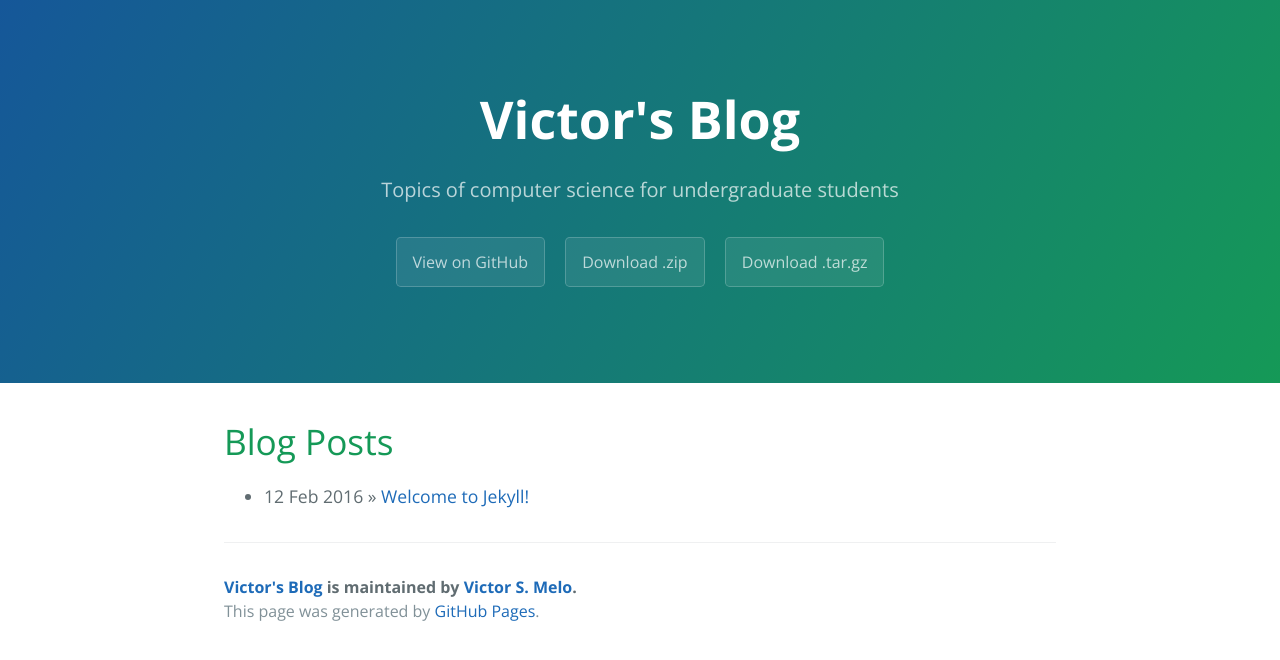
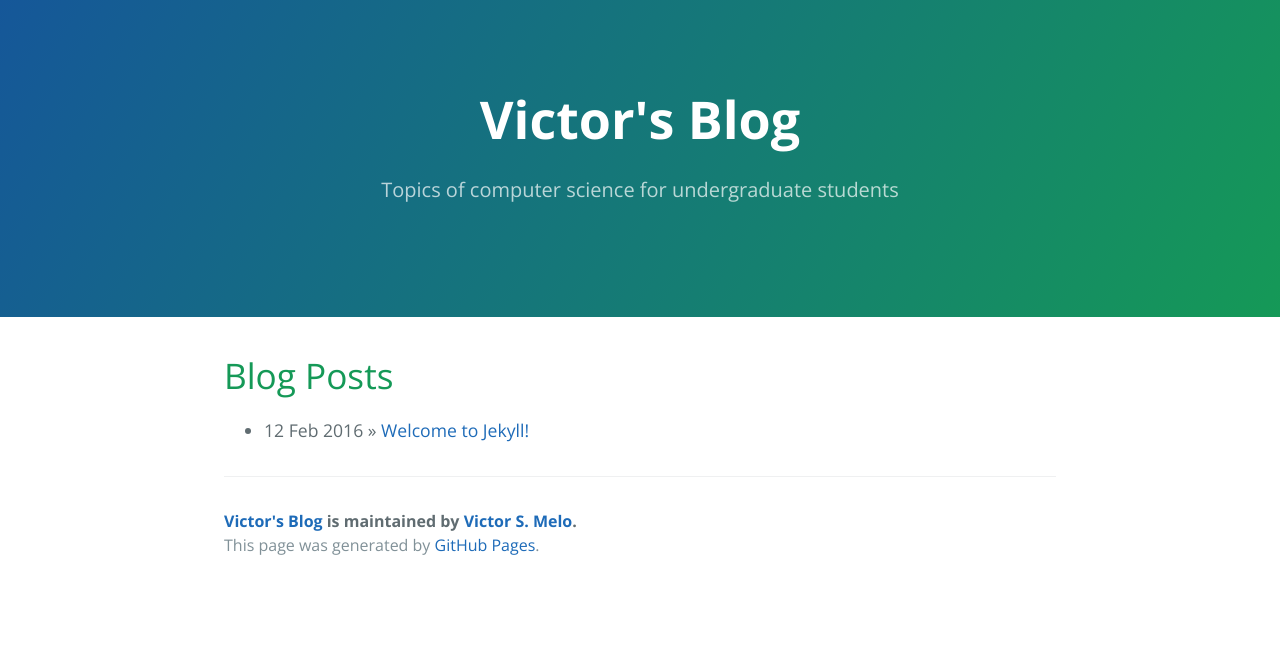
Before and after one commit to vicmelo/vicmelo.github.io, a Jekyll site: the page built from index.html, in a window 1280 px wide. Shown: the top 660 px of the page. Built offline with Jekyll 4.4.1, drawn with Linux system fonts in a browser that asks for light colours; the list of posts is cut into pages by our own code.

Commit message:
fixing blog

```diff
--- a/_includes/page-header.html
+++ b/_includes/page-header.html
@@ -1,7 +1,4 @@
 <section class="page-header">
   <h1 class="project-name">{{ site.title }}</h1>
   <h2 class="project-tagline">{{ site.tagline }}</h2>
-  <a href="#" class="btn">View on GitHub</a>
-  <a href="#" class="btn">Download .zip</a>
-  <a href="#" class="btn">Download .tar.gz</a>
 </section>
```
